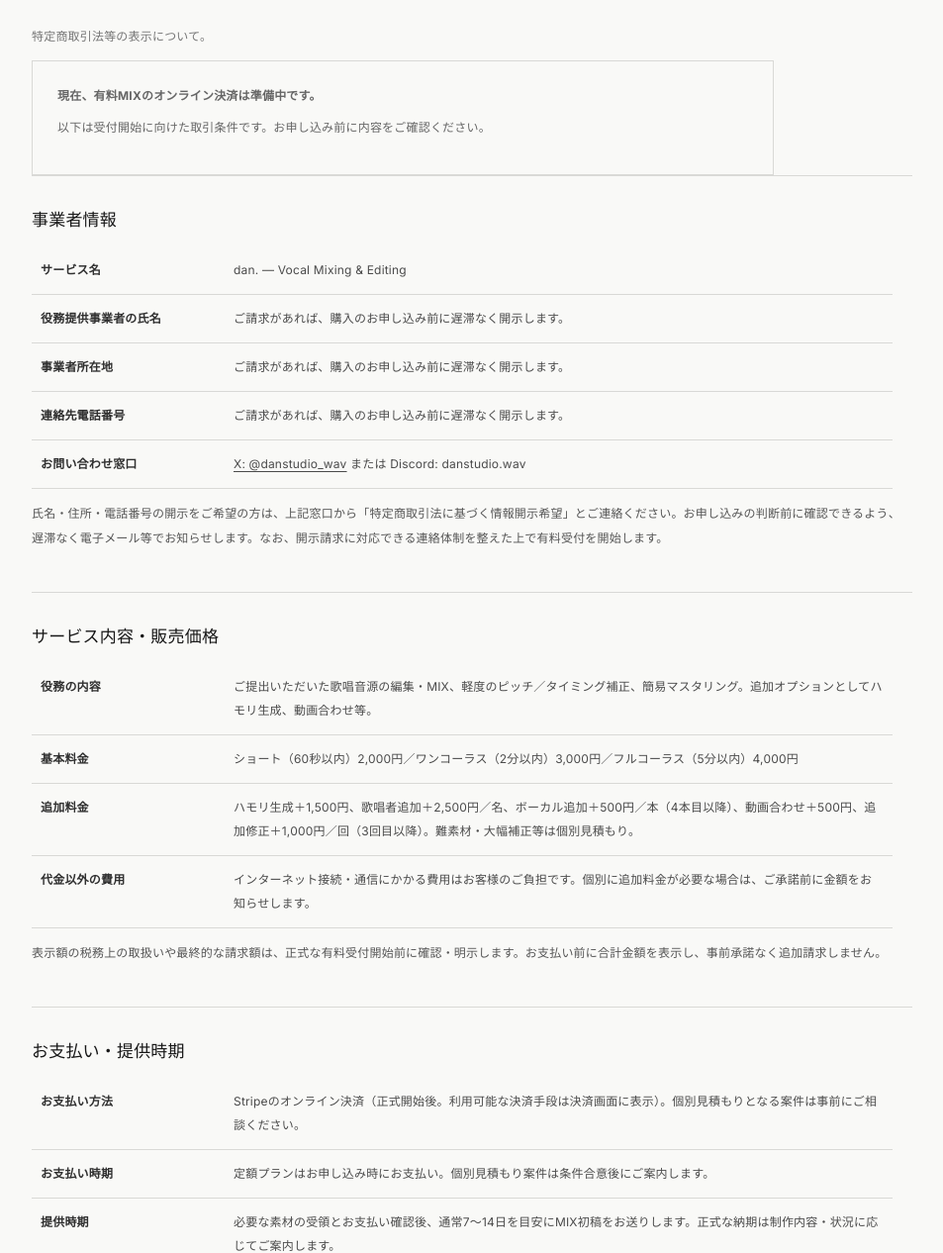
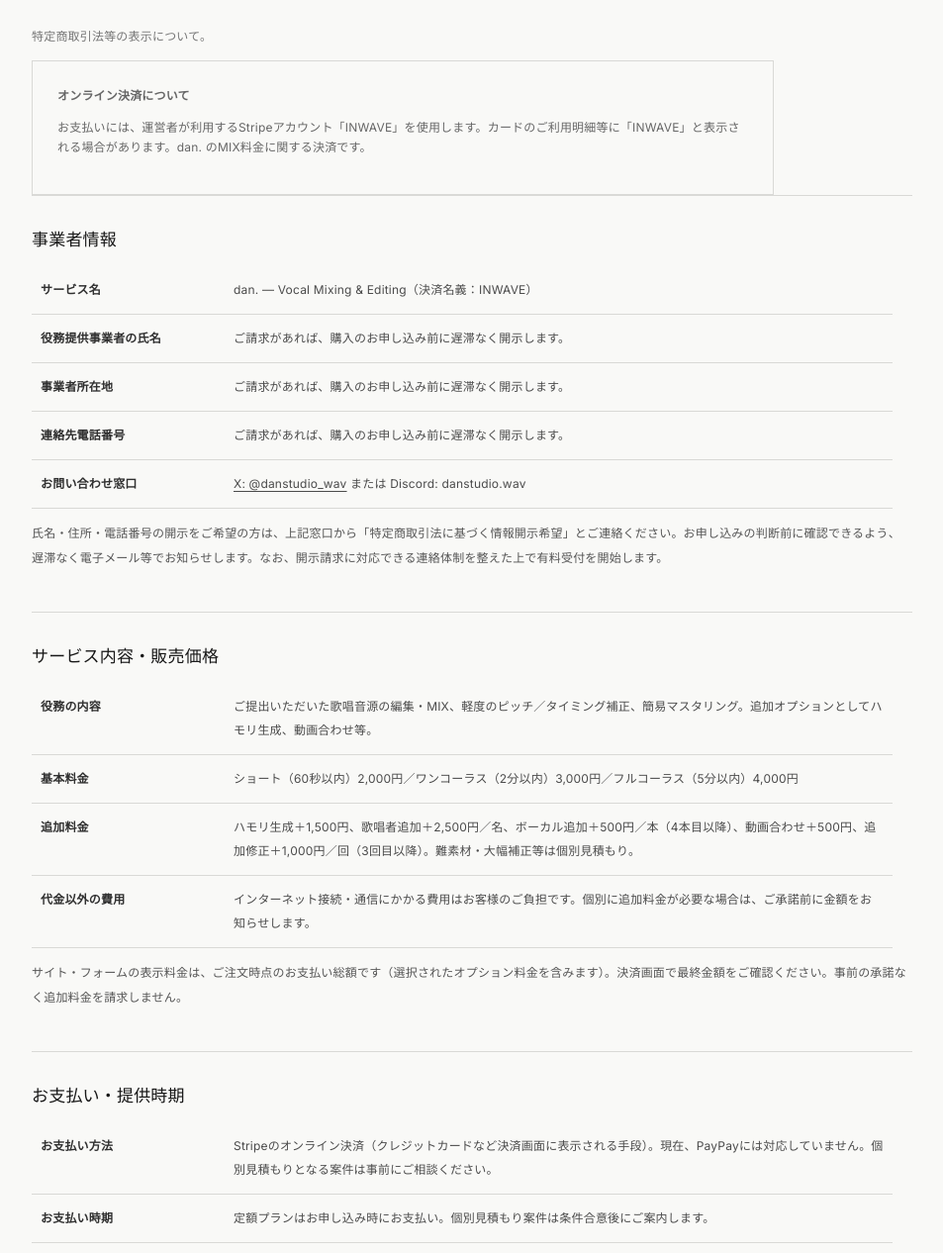
Before and after one commit to yuseidayo88/dan-studio, a plain HTML site: page public/legal.html in a window 1280 px wide. Shown: the part 280-1546 px from the top of the page at 99% size, without its empty margins (68-1021 px from the left). Drawn offline with Linux system fonts and the light colour scheme.

Commit message:
Use existing INWAVE Stripe merchant for dan. and disclose card descriptor and supported methods

```diff
--- a/public/legal.html
+++ b/public/legal.html
@@ -27,10 +27,10 @@ a{color:inherit;text-decoration:none}button{font:inherit;cursor:pointer}img{disp
 </style><title>Legal | dan.</title></head><body>
 <a class="skip-link" href="#main">本文へ移動</a>
 <header class="site-header"><div class="shell header-inner"><a class="wordmark" href="index.html" aria-label="dan. トップ">dan<span>.</span></a><nav class="desktop-nav" aria-label="メインナビゲーション"><a href="index.html#price">Price</a><a href="index.html#order">Order</a><a href="index.html#data">Data Guide</a><a href="index.html#faq">FAQ</a></nav><a class="header-x" href="https://x.com/danstudio_wav" target="_blank" rel="noopener noreferrer" aria-label="dan. のXを開く">X <span aria-hidden="true">↗</span></a><button class="menu-toggle" type="button" aria-controls="mobile-menu" aria-expanded="false" aria-label="メニューを開く"><span></span><span></span></button></div><nav class="mobile-nav" id="mobile-menu" aria-label="モバイルナビゲーション" hidden><a href="index.html#price">Price</a><a href="index.html#order">Order</a><a href="index.html#data">Data Guide</a><a href="index.html#faq">FAQ</a></nav></header>
-<main id="main" class="shell policy-page"><span class="section-index">INFORMATION / DAN.</span><h1>Legal<span class="period">.</span></h1><p class="policy-lead">特定商取引法等の表示について。</p><div class="legal-placeholder"><strong>現在、有料MIXのオンライン決済は準備中です。</strong><p>以下は受付開始に向けた取引条件です。お申し込み前に内容をご確認ください。</p></div>
+<main id="main" class="shell policy-page"><span class="section-index">INFORMATION / DAN.</span><h1>Legal<span class="period">.</span></h1><p class="policy-lead">特定商取引法等の表示について。</p><div class="legal-placeholder"><strong>オンライン決済について</strong><p>お支払いには、運営者が利用するStripeアカウント「INWAVE」を使用します。カードのご利用明細等に「INWAVE」と表示される場合があります。dan. のMIX料金に関する決済です。</p></div>
 <section class="policy-block" aria-labelledby="legal-operator"><h2 id="legal-operator">事業者情報</h2>
 <dl class="legal-grid">
-<dt>サービス名</dt><dd>dan. — Vocal Mixing &amp; Editing</dd>
+<dt>サービス名</dt><dd>dan. — Vocal Mixing &amp; Editing（決済名義：INWAVE）</dd>
 <dt>役務提供事業者の氏名</dt><dd>ご請求があれば、購入のお申し込み前に遅滞なく開示します。</dd>
 <dt>事業者所在地</dt><dd>ご請求があれば、購入のお申し込み前に遅滞なく開示します。</dd>
 <dt>連絡先電話番号</dt><dd>ご請求があれば、購入のお申し込み前に遅滞なく開示します。</dd>
@@ -45,11 +45,11 @@ a{color:inherit;text-decoration:none}button{font:inherit;cursor:pointer}img{disp
 <dt>追加料金</dt><dd>ハモリ生成＋1,500円、歌唱者追加＋2,500円／名、ボーカル追加＋500円／本（4本目以降）、動画合わせ＋500円、追加修正＋1,000円／回（3回目以降）。難素材・大幅補正等は個別見積もり。</dd>
 <dt>代金以外の費用</dt><dd>インターネット接続・通信にかかる費用はお客様のご負担です。個別に追加料金が必要な場合は、ご承諾前に金額をお知らせします。</dd>
 </dl>
-<p>表示額の税務上の取扱いや最終的な請求額は、正式な有料受付開始前に確認・明示します。お支払い前に合計金額を表示し、事前承諾なく追加請求しません。</p>
+<p>サイト・フォームの表示料金は、ご注文時点のお支払い総額です（選択されたオプション料金を含みます）。決済画面で最終金額をご確認ください。事前の承諾なく追加料金を請求しません。</p>
 </section>
 <section class="policy-block"><h2>お支払い・提供時期</h2>
 <dl class="legal-grid">
-<dt>お支払い方法</dt><dd>Stripeのオンライン決済（正式開始後。利用可能な決済手段は決済画面に表示）。個別見積もりとなる案件は事前にご相談ください。</dd>
+<dt>お支払い方法</dt><dd>Stripeのオンライン決済（クレジットカードなど決済画面に表示される手段）。現在、PayPayには対応していません。個別見積もりとなる案件は事前にご相談ください。</dd>
 <dt>お支払い時期</dt><dd>定額プランはお申し込み時にお支払い。個別見積もり案件は条件合意後にご案内します。</dd>
 <dt>提供時期</dt><dd>必要な素材の受領とお支払い確認後、通常7〜14日を目安にMIX初稿をお送りします。正式な納期は制作内容・状況に応じてご案内します。</dd>
 <dt>納品方法</dt><dd>WAV／MP3音源を共有URL等で納品。動画合わせをご依頼の場合は、完成済み動画に音源を同期したMP4も納品します。</dd>
```
